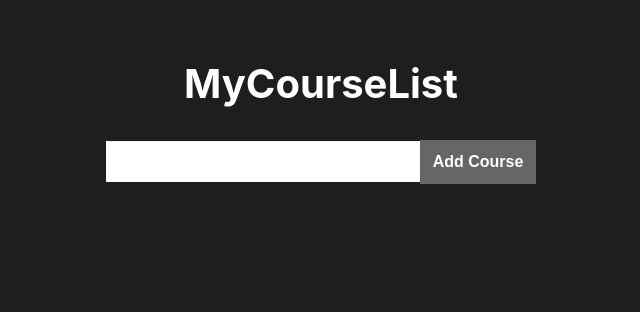
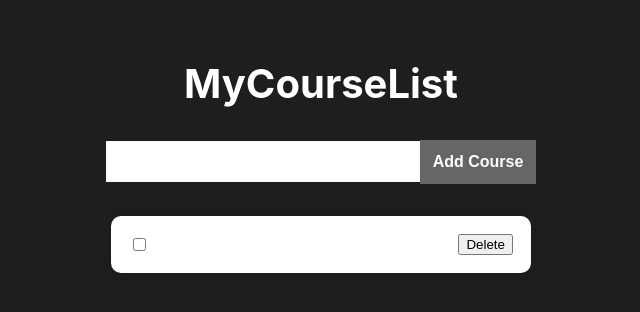
Before and after one commit to Sc0tticus/zustut, a React (Create React App) app: page / in a window 1280 px wide. Both pictures are taken after typing "Sample" into the empty fields and a click on the button "Add Course". Shown: the top 312 px of the page, without its empty margins (319-959 px from the left). Built offline with nearby package versions, Linux system fonts and the light colour scheme.

Commit message:
Finishing YT Part 3

```diff
--- a/src/App.js
+++ b/src/App.js
@@ -1,5 +1,6 @@
 import './App.css';
 import CourseForm from './components/CourseForm';
+import CourseList from './components/CourseList';
 
 function App() {
   return (
@@ -10,7 +11,8 @@ function App() {
 		  }}>
 			  MyCourseList
 		  </h1>
-	  <CourseForm />
+		  <CourseForm />
+		  <CourseList />
     </div>
   );
 }
--- /dev/null
+++ b/src/components/CourseList.jsx
@@ -0,0 +1,52 @@
+import React from 'react';
+import useCourseStore from '../app/courseStore';
+
+
+const CourseList = () => {
+	const { courses, removeCourse, toggleCourseStatus } = useCourseStore(
+		(state) => ({
+			courses: state.courses,
+			removeCourse: state.removeCourse,
+			toggleCourseStatus: state.toggleCourseStatus
+		})
+	)
+  return (
+	  <>
+		  <ul>
+			  {courses.map((course, i) => {
+				  return (
+					  <React.Fragment key={i}>
+						  <li className={`course-item`}
+							  style={{
+									backgroundColor: course.completed ? "#00FF0044" : "white"
+							  }}
+						  >
+							  <span className='course-item-col-1'>
+								  <input
+									  checked={course.completed}
+									  type="checkbox"
+									  onChange={(e) => {
+									  toggleCourseStatus(course.id)
+									  }}
+								  />
+							  </span>
+							  <span>{course?.title}</span>
+							  <button
+								  className='delete btn'
+								  onClick={() => {
+									removeCourse(course.id)
+								  }}
+							  >
+
+								  Delete
+							  </button>
+						  </li>
+				</React.Fragment>
+			)
+		  })}
+		  </ul>
+	</>
+  )
+}
+
+export default CourseList
```
